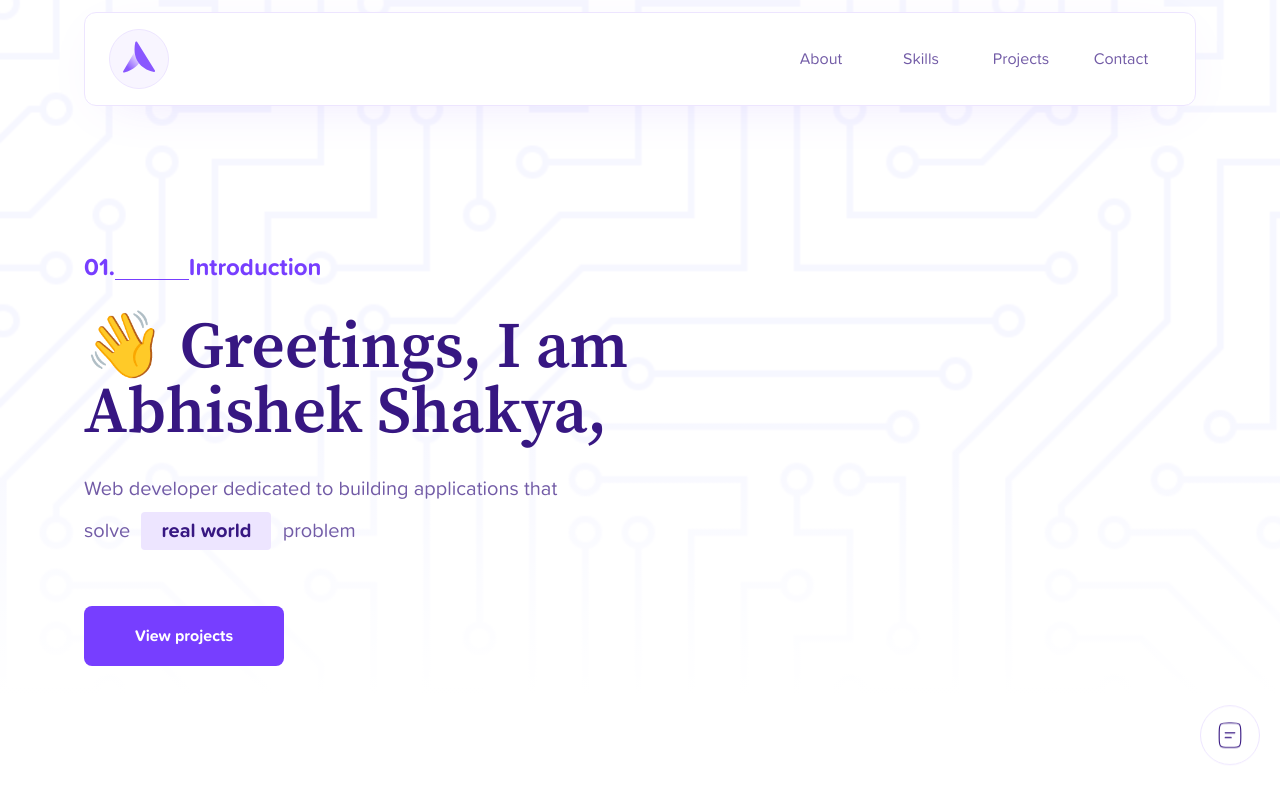
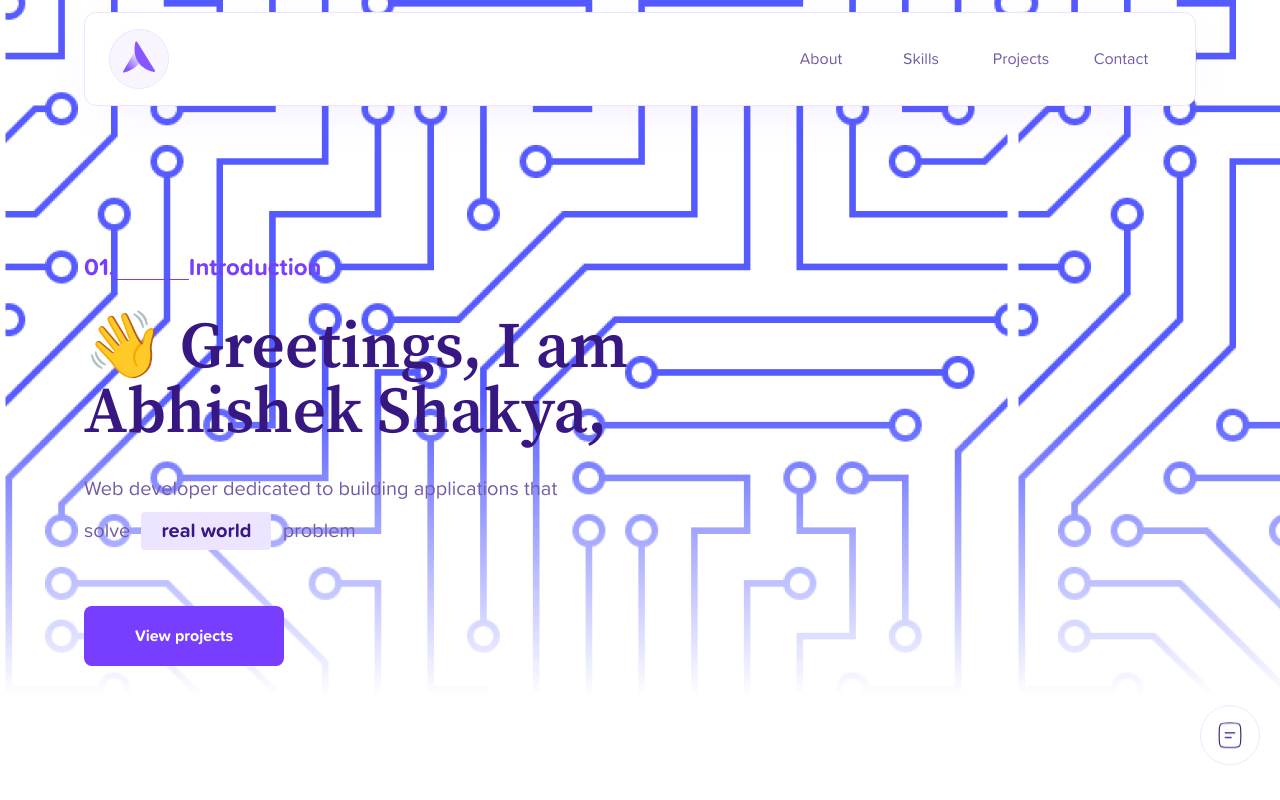
Before and after one commit to abhishek98s/Portfolio---Next, a Next.js app: page / in a window 1280 px wide. Shown: the top 800 px of the page. Built offline with nearby package versions, Linux system fonts and the light colour scheme; a web font is replaced by a local one.

Commit message:
feat: image LCP

```diff
--- a/src/app/layout.tsx
+++ b/src/app/layout.tsx
@@ -33,6 +33,7 @@ export default function RootLayout({
           type='font/woff2'
           crossOrigin='anonymous'
         />
+        <link rel='preload' href='public/pattern.png' as='image' />
       </Head>
       <body className={`antialiased`}>{children}</body>
     </html>
--- a/src/components/introduction/introduction.module.scss
+++ b/src/components/introduction/introduction.module.scss
@@ -1,5 +1,5 @@
 .overlay {
-    background: linear-gradient(360deg, #fff 3.68%, rgba(255, 255, 255, 0) 45.6%), url(../../../public/pattern.svg), #FFFFFF;
+    background: linear-gradient(360deg, #fff 3.68%, rgba(255, 255, 255, 0) 45.6%), url(../../../public/pattern.png), #FFFFFF;
 
 }
 
```
Also changed, not shown: public/pattern.png (added), public/pattern.svg (deleted).
